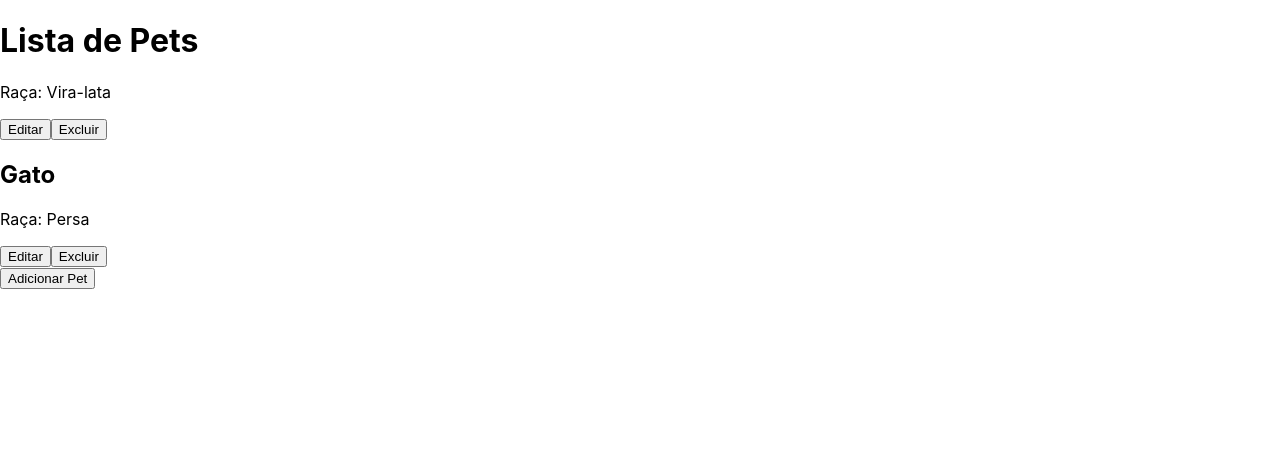
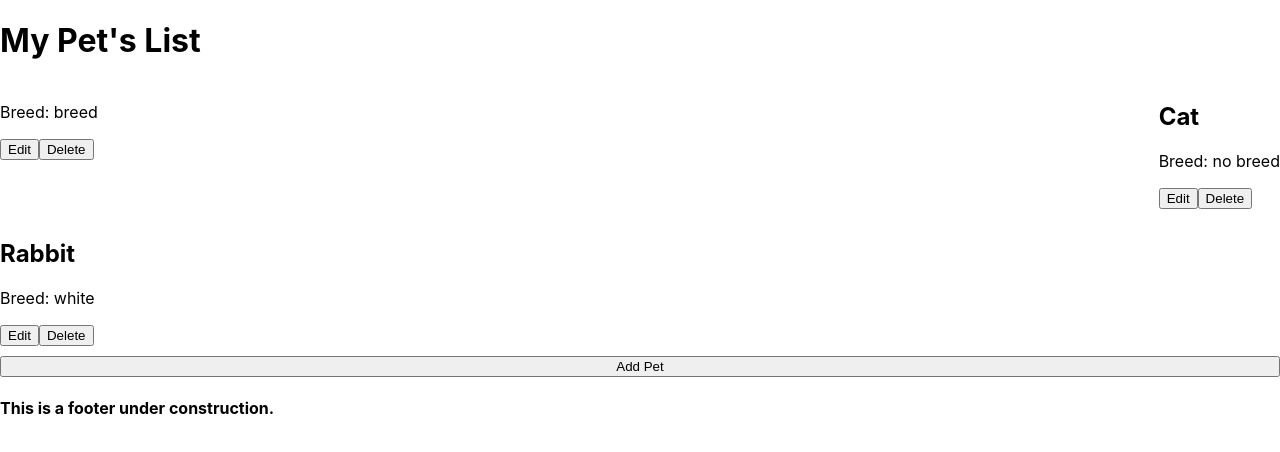
Before and after one commit to vivignutz/deladdpets, a React (Create React App) app: page / in a window 1280 px wide. Shown: the top 452 px of the page. Built offline with nearby package versions, Linux system fonts and the light colour scheme.

Commit message:
Started to style the petCards and added files to project

```diff
--- a/public/index.html
+++ b/public/index.html
@@ -10,34 +10,12 @@
       content="Web site created using create-react-app"
     />
     <link rel="apple-touch-icon" href="%PUBLIC_URL%/logo192.png" />
-    <!--
-      manifest.json provides metadata used when your web app is installed on a
-      user's mobile device or desktop. See https://developers.google.com/web/fundamentals/web-app-manifest/
-    -->
     <link rel="manifest" href="%PUBLIC_URL%/manifest.json" />
-    <!--
-      Notice the use of %PUBLIC_URL% in the tags above.
-      It will be replaced with the URL of the `public` folder during the build.
-      Only files inside the `public` folder can be referenced from the HTML.
 
-      Unlike "/favicon.ico" or "favicon.ico", "%PUBLIC_URL%/favicon.ico" will
-      work correctly both with client-side routing and a non-root public URL.
-      Learn how to configure a non-root public URL by running `npm run build`.
-    -->
-    <title>React App</title>
+    <title>Delete-Add Pets</title>
   </head>
   <body>
     <noscript>You need to enable JavaScript to run this app.</noscript>
     <div id="root"></div>
-    <!--
-      This HTML file is a template.
-      If you open it directly in the browser, you will see an empty page.
-
-      You can add webfonts, meta tags, or analytics to this file.
-      The build step will place the bundled scripts into the <body> tag.
-
-      To begin the development, run `npm start` or `yarn start`.
-      To create a production bundle, use `npm run build` or `yarn build`.
-    -->
   </body>
 </html>
--- a/src/App.js
+++ b/src/App.js
@@ -1,45 +1,24 @@
-/* import logo from './logo.svg';
-import './App.css';
-
-function App() {
-  return (
-    <div className="App">
-      <header className="App-header">
-        <img src={logo} className="App-logo" alt="logo" />
-        <p>
-          Edit <code>src/App.js</code> and save to reload.
-        </p>
-        <a
-          className="App-link"
-          href="https://reactjs.org"
-          target="_blank"
-          rel="noopener noreferrer"
-        >
-          Learn React
-        </a>
-      </header>
-    </div>
-  );
-}
-
-export default App; */
-
-
 import React, { useState } from 'react';
 import PetList from './PetList';
+import './App.css';
+import './PetList.css';
+import Header from './Header';
+import Footer from './Footer';
+
 
 function App() {
   const [pets, setPets] = useState([
-    { id: 1, name: '  ', breed: 'Vira-lata' },
-    { id: 2, name: 'Gato', breed: 'Persa' },
-    // Adicione mais pets conforme necessário
+    { id: 1, name: '  ', breed: 'breed' },
+    { id: 2, name: 'Cat', breed: 'no breed' },
+    { id: 3, name: 'Rabbit', breed: 'white' },
   ]);
 
   return (
-    <div>
-      <h1>Lista de Pets</h1>
+    <>
+      <Header />
       <PetList pets={pets} setPets={setPets} />
-    </div>
+      <Footer />
+    </>
   );
 }
 
--- /dev/null
+++ b/src/Footer.js
@@ -0,0 +1,13 @@
+import React from "react";
+
+const Footer = () => {
+const message = "This is a footer under construction.";
+
+    return (
+    <footer>
+        <h4>{message}</h4>
+    </footer>
+    );
+}
+
+export default Footer;
--- /dev/null
+++ b/src/Header.js
@@ -0,0 +1,7 @@
+const Header = () => {
+    return (
+        <h1>My Pet's List</h1>
+    );
+};
+
+export default Header;
--- a/src/PetCard.js
+++ b/src/PetCard.js
@@ -31,11 +31,11 @@ function PetCard({ pet, setPets }) {
 
   return (
     <div>
-      <h2>{editing ? 'Editar Pet' : pet.name}</h2>
+      <h2>{editing ? 'Edit Pet' : pet.name}</h2>
       {editing ? (
         <>
           <label>
-            Nome:
+            Name:
             <input
               type="text"
               name="name"
@@ -44,7 +44,7 @@ function PetCard({ pet, setPets }) {
             />
           </label>
           <label>
-            Raça:
+            Breed:
             <input
               type="text"
               name="breed"
@@ -52,14 +52,14 @@ function PetCard({ pet, setPets }) {
               onChange={handleChange}
             />
           </label>
-          <button onClick={handleSave}>Salvar</button>
-          <button onClick={handleCancel}>Cancelar</button>
+          <button onClick={handleSave}>Save</button>
+          <button onClick={handleCancel}>Cancel</button>
         </>
       ) : (
         <>
-          <p>Raça: {pet.breed}</p>
-          <button onClick={handleEdit}>Editar</button>
-          <button onClick={handleDelete}>Excluir</button>
+          <p>Breed: {pet.breed}</p>
+          <button onClick={handleEdit}>Edit</button>
+          <button onClick={handleDelete}>Delete</button>
         </>
       )}
     </div>
--- a/src/PetList.css
+++ b/src/PetList.css
@@ -1,6 +1,31 @@
-/* src/PetList.css */
-.add-pet-form {
+/* .add-pet-form {
     margin-top: 20px;
     border: 1px solid #ccc;
     padding: 10px;
   }
+ */
+
+ /* src/PetList.css */
+.pet-list-container {
+  display: flex;
+  flex-wrap: wrap;
+  justify-content: space-between;
+}
+
+.add-pet-form {
+  margin-top: 20px;
+  border: 1px solid #ccc;
+  padding: 10px;
+  width: 100%; /* Ensure the form takes full width */
+}
+/* src/PetList.css */
+.pet-list-container {
+  display: flex;
+  flex-direction: column;
+}
+
+.pet-card-row {
+  display: flex;
+  justify-content: space-between;
+  margin-bottom: 10px; /* Ajuste a margem conforme necessário */
+}
--- a/src/PetList.js
+++ b/src/PetList.js
@@ -1,16 +1,14 @@
-// src/PetList.js
-import React, { useState } from 'react';
+/* import React, { useState } from 'react';
 import PetCard from './PetCard';
-import './PetList.css'; // Importa o arquivo de estilo
-
+import './PetList.css';
 function PetList({ pets, setPets }) {
   const [newPet, setNewPet] = useState({ name: '', breed: '' });
-  const [showForm, setShowForm] = useState(false); // Adiciona um estado para controlar a exibição do formulário
+  const [showForm, setShowForm] = useState(false);
 
   const handleAddPet = () => {
     setPets((prevPets) => [...prevPets, { ...newPet, id: Date.now() }]);
     setNewPet({ name: '', breed: '' });
-    setShowForm(false); // Fecha o formulário após adicionar um novo pet
+    setShowForm(false);
   };
 
   const handleChange = (e) => {
@@ -18,7 +16,6 @@ function PetList({ pets, setPets }) {
     setNewPet((prevPet) => ({ ...prevPet, [name]: value }));
   };
 
-  // Adicione showForm como dependência da função principal do componente
   return (
     <div>
       {pets.map((pet) => (
@@ -26,9 +23,9 @@ function PetList({ pets, setPets }) {
       ))}
       {showForm && (
         <div className="add-pet-form">
-          <h2>Adicionar Novo Pet</h2>
+          <h2>Add a new pet</h2>
           <label>
-            Nome:
+            Name:
             <input
               type="text"
               name="name"
@@ -37,7 +34,7 @@ function PetList({ pets, setPets }) {
             />
           </label>
           <label>
-            Raça:
+            Breed:
             <input
               type="text"
               name="breed"
@@ -45,12 +42,81 @@ function PetList({ pets, setPets }) {
               onChange={handleChange}
             />
           </label>
-          <button onClick={handleAddPet}>Adicionar</button>
+          <button onClick={handleAddPet}>Add</button>
         </div>
       )}
-      <button onClick={() => setShowForm(!showForm)}>Adicionar Pet</button>
+      <button onClick={() => setShowForm(!showForm)}>Add Pet</button>
     </div>
   );
 }
 
 export default PetList;
+ */
+
+// src/PetList.js
+import React, { useState } from 'react';
+import PetCard from './PetCard';
+import './PetList.css';
+
+function PetList({ pets, setPets }) {
+  const [newPet, setNewPet] = useState({ name: '', breed: '' });
+  const [showForm, setShowForm] = useState(false);
+
+  const handleAddPet = () => {
+    setPets((prevPets) => [...prevPets, { ...newPet, id: Date.now() }]);
+    setNewPet({ name: '', breed: '' });
+    setShowForm(false);
+  };
+
+  const handleChange = (e) => {
+    const { name, value } = e.target;
+    setNewPet((prevPet) => ({ ...prevPet, [name]: value }));
+  };
+
+  const renderPetCards = () => {
+    const petRows = [];
+    for (let i = 0; i < pets.length; i += 2) {
+      const petRow = (
+        <div className="pet-card-row" key={i}>
+          <PetCard pet={pets[i]} setPets={setPets} />
+          {i + 1 < pets.length && <PetCard pet={pets[i + 1]} setPets={setPets} />}
+        </div>
+      );
+      petRows.push(petRow);
+    }
+    return petRows;
+  };
+
+  return (
+    <div className="pet-list-container">
+      {renderPetCards()}
+      {showForm && (
+        <div className="add-pet-form">
+          <h2>Add a new pet</h2>
+          <label>
+            Name:
+            <input
+              type="text"
+              name="name"
+              value={newPet.name}
+              onChange={handleChange}
+            />
+          </label>
+          <label>
+            Breed:
+            <input
+              type="text"
+              name="breed"
+              value={newPet.breed}
+              onChange={handleChange}
+            />
+          </label>
+          <button onClick={handleAddPet}>Add</button>
+        </div>
+      )}
+      <button onClick={() => setShowForm(!showForm)}>Add Pet</button>
+    </div>
+  );
+}
+
+export default PetList;
```
Also changed, not shown: .gitpod.yml (added), src/Footer.css (added), src/Header.css (added), src/PetCard.css (added).
